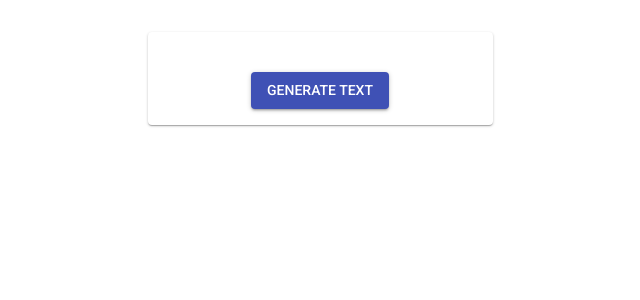
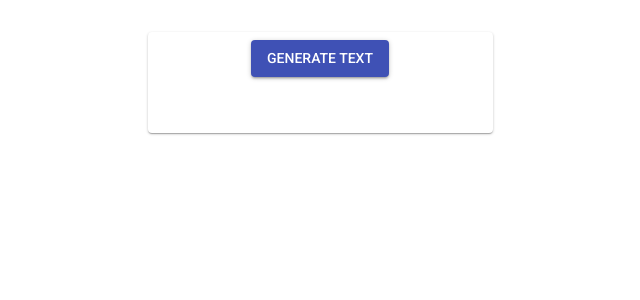
Before and after one commit to hmbeale/dune-ipsum, a React (Create React App) app: page / in a window 1280 px wide. Shown: the top 300 px of the page, without its empty margins (320-960 px from the left). Built offline with nearby package versions, Linux system fonts and the light colour scheme.

Commit message:
moved button and updated favicon and readme

```diff
--- a/src/App.js
+++ b/src/App.js
@@ -63,9 +63,6 @@ class MediaCard extends React.Component {
     const { classes } = this.props;
     return (
       <Card className={classes.card}>
-        <CardContent>
-          <Typography component="p">{this.state.blockText}</Typography>
-        </CardContent>
       <CardActions>
         <Button
           variant="contained"
@@ -76,6 +73,10 @@ class MediaCard extends React.Component {
           Generate Text
         </Button>
       </CardActions>
+        <CardContent>
+          <Typography component="p">{this.state.blockText}</Typography>
+        </CardContent>
+
       </Card>
     );
   }
```
Also changed, not shown: 2 other files (tests, documents, lock files or other folders). Lines whose indentation alone changed are shown as unchanged.
